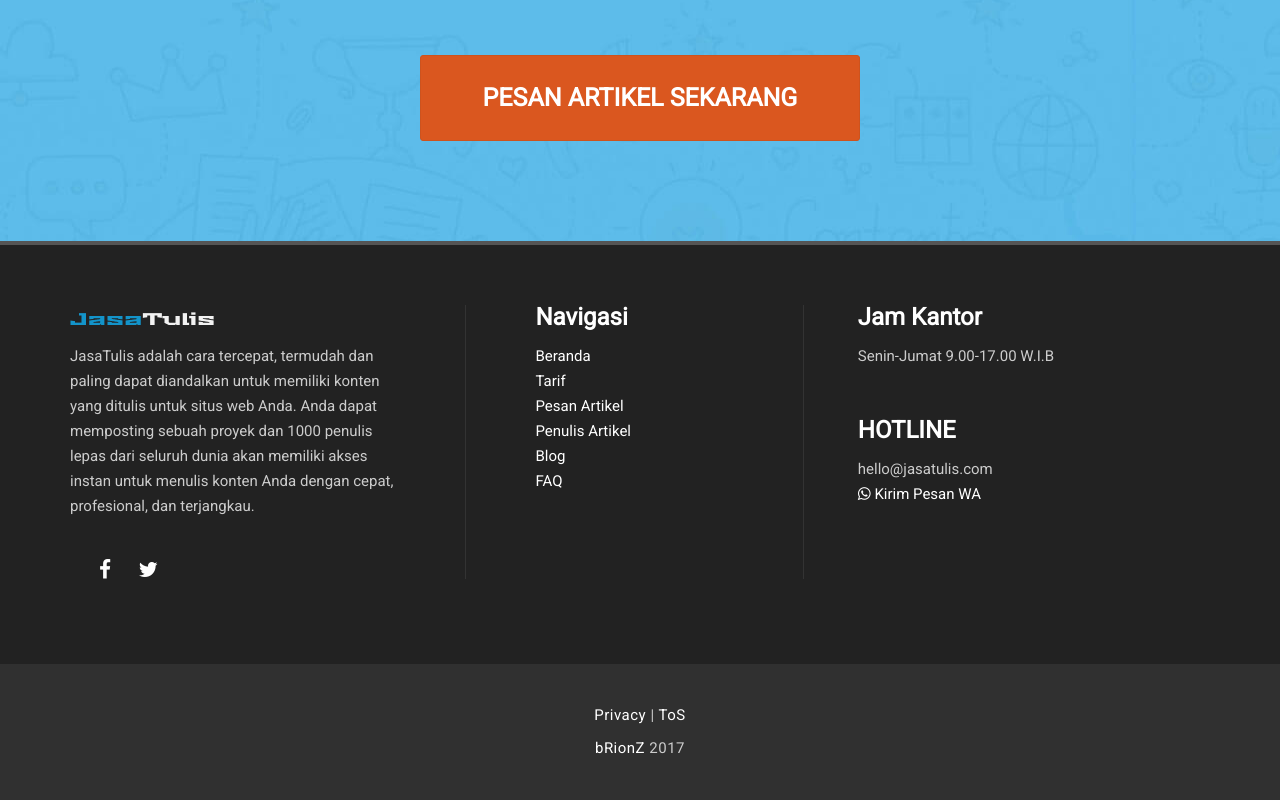
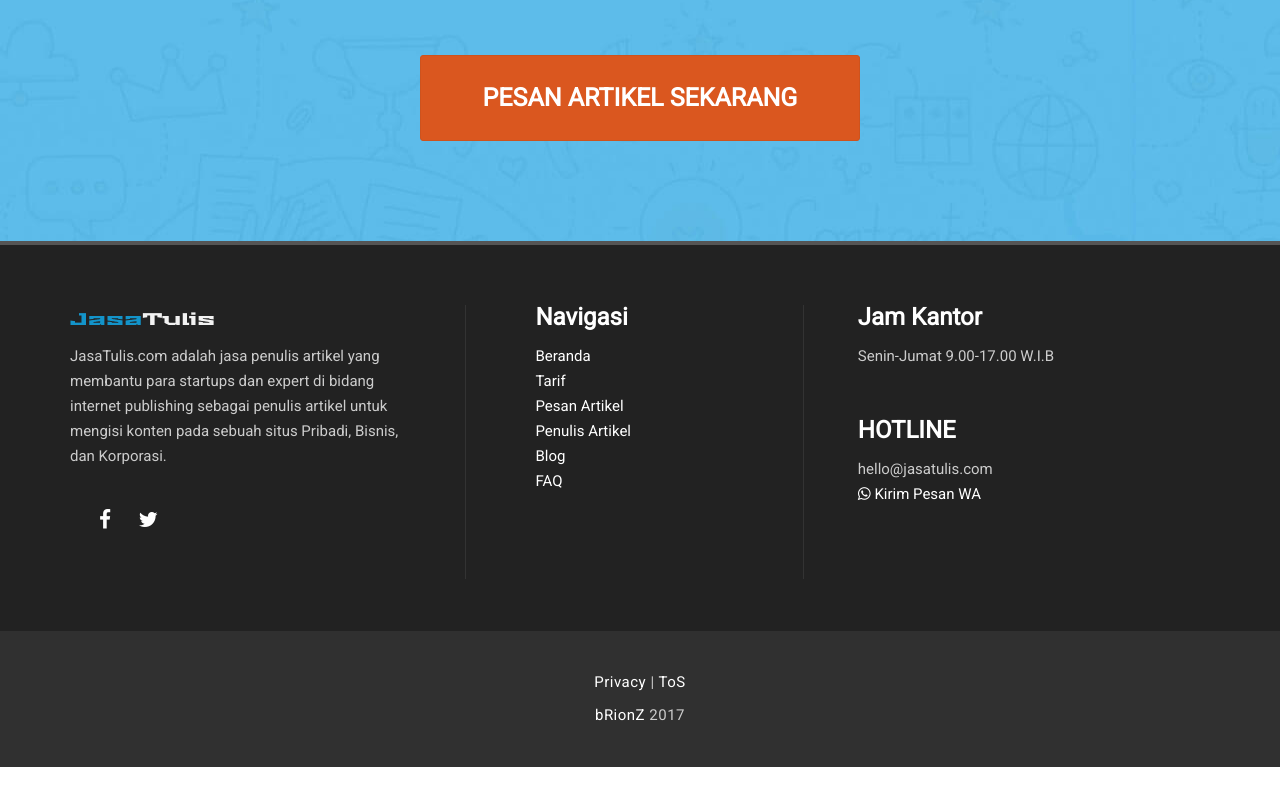
Before and after one commit to socime/JasaTulis, a plain HTML site: page index.html in a window 1280 px wide. Shown: the part 4928-5728 px from the top of the page. After the commit the page ends 5695 px from the top, so only its background shows below. Drawn offline with nearby package versions, Linux system fonts and the light colour scheme; files that its build step writes are made by us from their sources.

Commit message:
update js

```diff
--- a/index.html
+++ b/index.html
@@ -454,9 +454,8 @@
 
                     <div class="col-md-4 footer-1-col">
                         <h3><img src="img/logo.png"></h3>
-                        <p>JasaTulis adalah cara tercepat, termudah dan paling dapat diandalkan untuk memiliki konten yang ditulis
-                            untuk situs web Anda. Anda dapat memposting sebuah proyek dan 1000 penulis lepas dari seluruh
-                            dunia akan memiliki akses instan untuk menulis konten Anda dengan cepat, profesional, dan terjangkau.</p>
+                        <p>JasaTulis.com adalah jasa penulis artikel yang membantu para startups dan expert di bidang internet publishing sebagai penulis
+                artikel untuk mengisi konten pada sebuah situs Pribadi, Bisnis, dan Korporasi.</p>
                         <div class="footer-widget social-widget">
 
                             <ul class="social-icons">
```
Also changed, not shown: langganan/index.html (+4 -4 lines).
